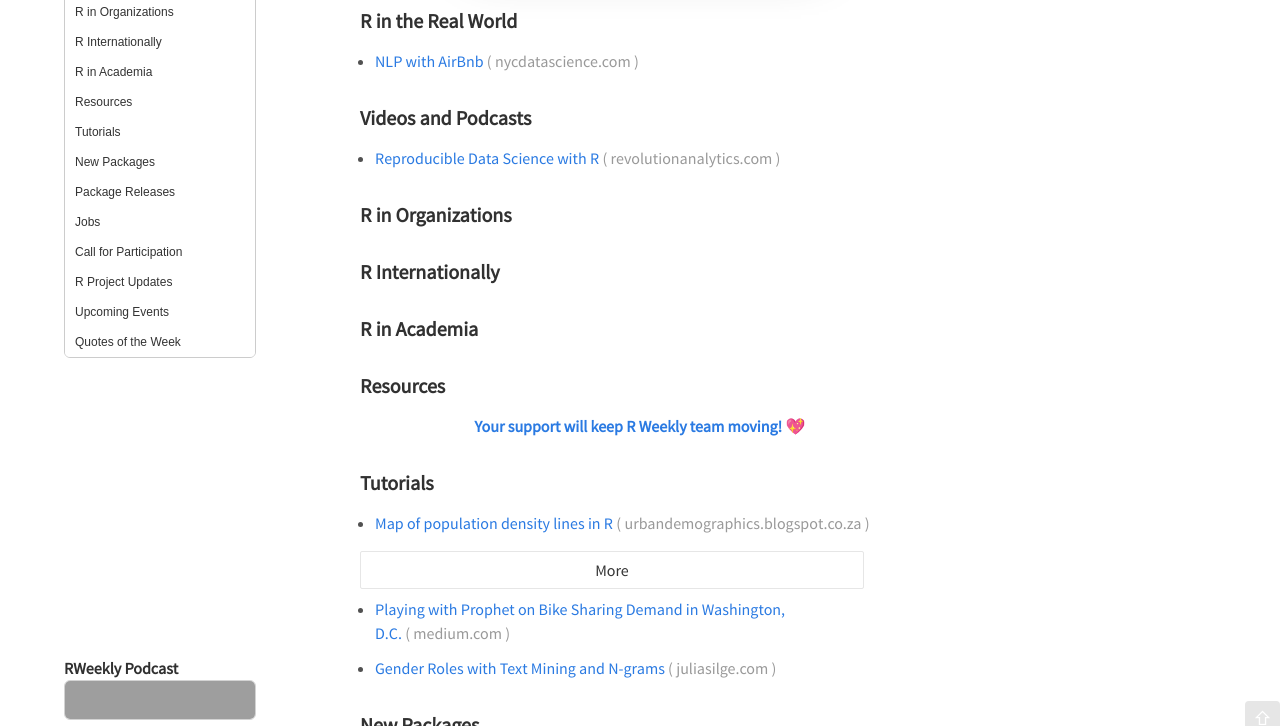
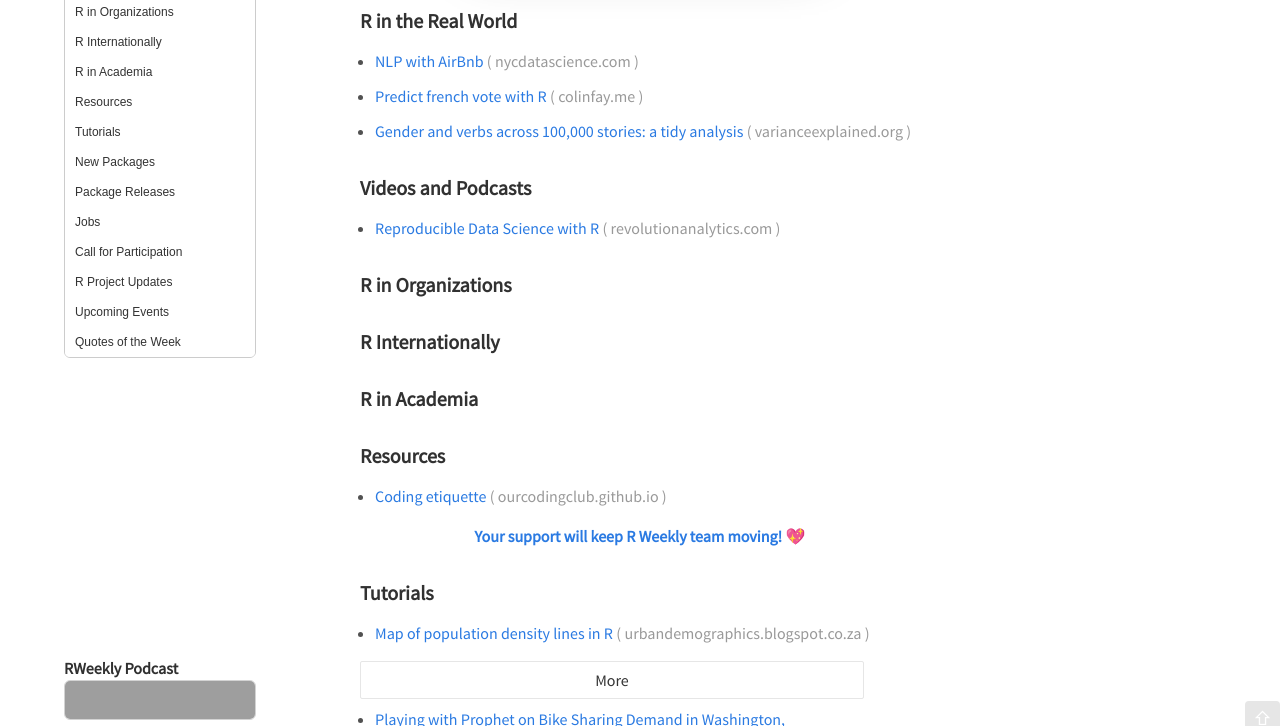
Before and after one commit to rweekly/rweekly.org, a Jekyll site: the page built from draft.md, in a window 1280 px wide and 900 px high, scrolled down 506 px, cut to the strip 174-900 px from the top of the window. Built offline with Jekyll 4.4.1, drawn with Linux system fonts in a browser that asks for light colours; comment, search, counter and statistics services are not loaded; grey boxes are pictures that could not be loaded.

Commit message:
Update draft.md

```diff
--- a/draft.md
+++ b/draft.md
@@ -23,6 +23,9 @@
 
 + [NLP with AirBnb](http://blog.nycdatascience.com/student-works/nlp-with-airbnb/)
 
++ [Predict french vote with R](http://colinfay.me/predict-french-vote-with-r/)
+
++ [Gender and verbs across 100,000 stories: a tidy analysis](http://varianceexplained.org/r/tidytext-gender-plots/)
 
 ###  Videos and Podcasts
 
@@ -41,7 +44,7 @@
 
 ###  Resources
 
-
++ [Coding etiquette](https://ourcodingclub.github.io/2017/04/25/etiquette.html)
 
 <p class="hide-support added-hostname support-rweekly" style="text-align: center;font-weight: bold;">Your <a class="non-visited externalLink" href="https://www.patreon.com/rweekly" onclick="pas(this)">support</a> will keep R Weekly team moving!</p>
 
```
